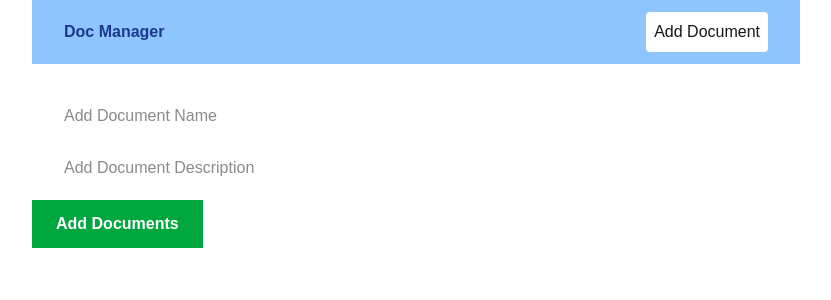
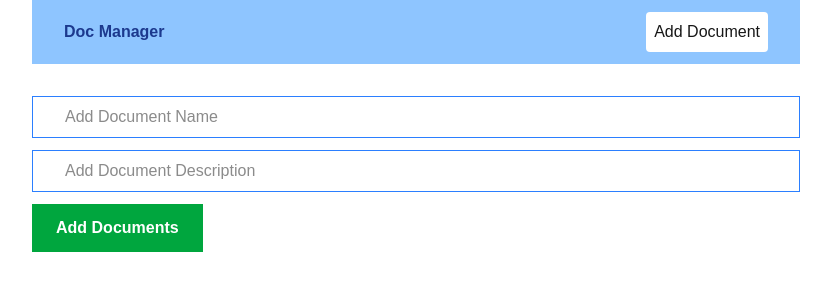
Before and after one commit to ranacse05/Document-Mamanger, a Next.js app: page /addDoc in a window 1280 px wide. Shown: the top 300 px of the page, without its empty margins (224-1055 px from the left). Built offline with nearby package versions, Linux system fonts and the light colour scheme.

Commit message:
styling changes

```diff
--- a/app/addDoc/page.tsx
+++ b/app/addDoc/page.tsx
@@ -1,15 +1,17 @@
 export default function addDoc(){
-
+    console.log("hi");
     return(
         <form className="flex flex-col gap-3">
-            <input className="border-slate-500 px-8 py-2"
-            type="text"
-            placeholder="Add Document Name" />
-
-            <input className="border-slate-500 px-8 py-2"
-            type="text"
-            placeholder="Add Document Description" />
-
+            <input
+                className="border border-blue-500 px-8 py-2"
+                type="text"
+                placeholder="Add Document Name"
+            />
+            <input
+                className="border border-blue-500 px-8 py-2"
+                type="text"
+                placeholder="Add Document Description"
+            />
             <button className="bg-green-600 py-3 px-6 font-bold text-white w-fit">
                 Add Documents
             </button>
--- a/app/api/documents/[id]/route.ts
+++ b/app/api/documents/[id]/route.ts
@@ -17,7 +17,6 @@ export async function PUT(request: any, { params }: { params: { id: string } })
   }
 }
 
-
 export async function GET(request: any, { params }: { params: { id: string } }) {
   const { id } = params;
   try {
--- a/components/EditDocForm.tsx
+++ b/components/EditDocForm.tsx
@@ -1,11 +1,11 @@
 export default function EditDocForm(){
     return(
         <form className="flex flex-col gap-3">
-            <input className="border-slate-500 px-8 py-2"
+            <input className="border border-slate-500 px-8 py-2"
             type="text"
             placeholder="Add Document Name" />
 
-            <input className="border-slate-500 px-8 py-2"
+            <input className="border border-slate-500 px-8 py-2"
             type="text"
             placeholder="Add Document Description" />
 
```
